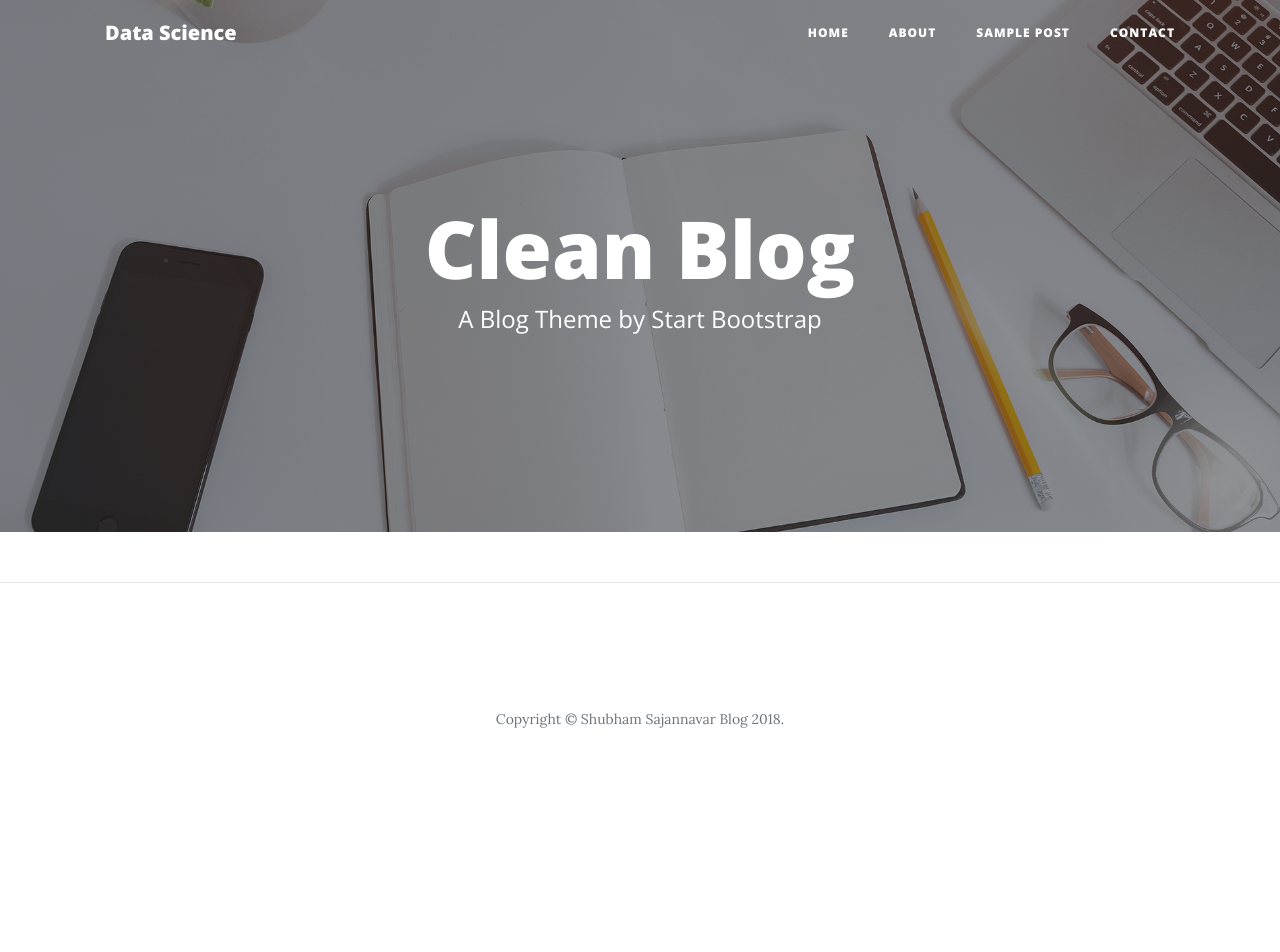
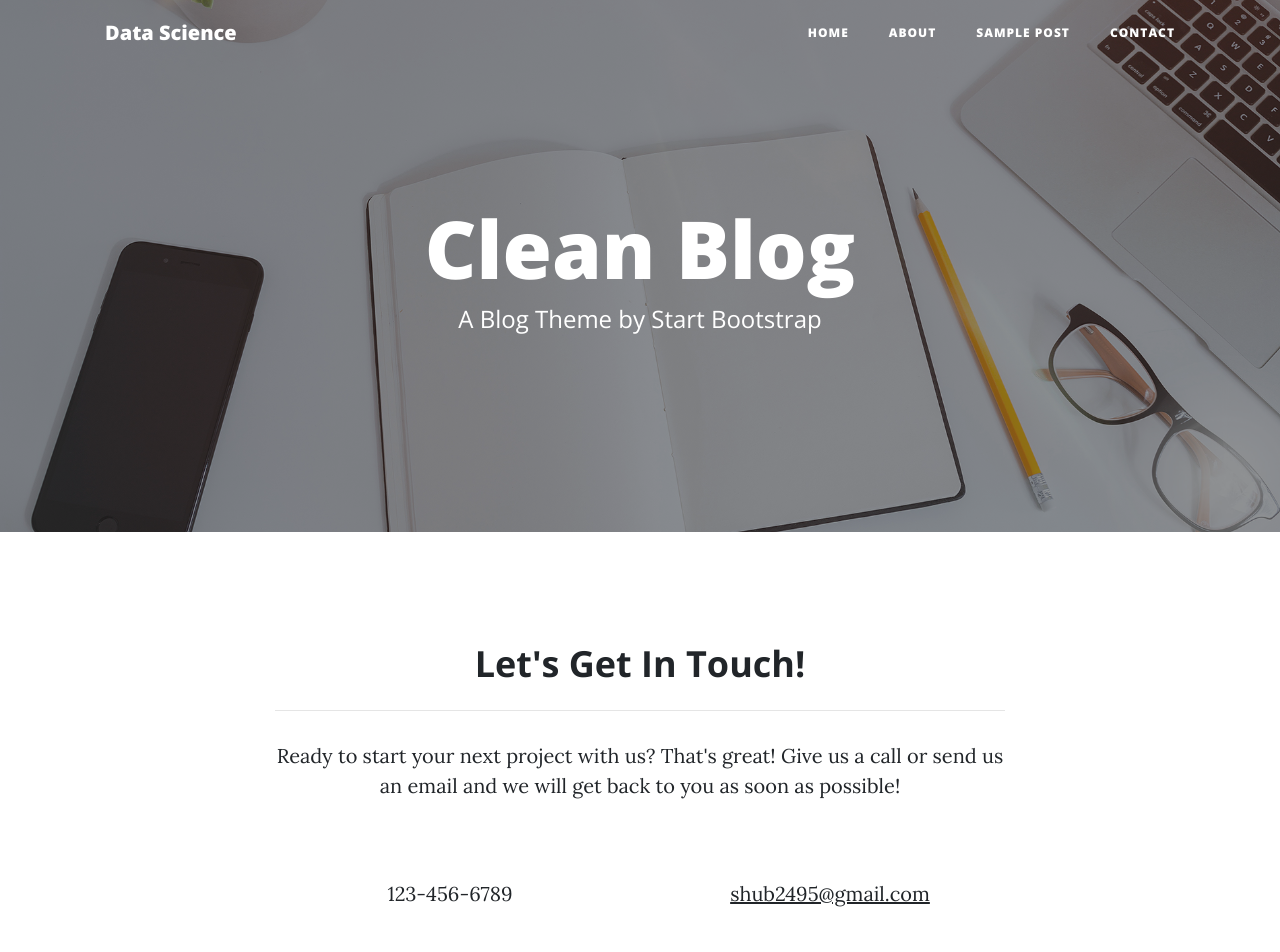
Before and after one commit to vinayakz/shub2495.github.io, a website: page index.html in a window 1280 px wide. Shown: the top 952 px of the page. Before the commit the page ends 800 px from the top, so only its background shows below. Drawn offline with nearby package versions, Linux system fonts and the light colour scheme; files that its build step writes are made by us from their sources.

Commit message:
Update index.html

```diff
--- a/index.html
+++ b/index.html
@@ -81,6 +81,30 @@
 
     <!-- Main Content -->
 
+        <section id="contact">
+      <div class="container">
+        <div class="row">
+          <div class="col-lg-8 mx-auto text-center">
+            <h2 class="section-heading">Let's Get In Touch!</h2>
+            <hr class="my-4">
+            <p class="mb-5">Ready to start your next project with us? That's great! Give us a call or send us an email and we will get back to you as soon as possible!</p>
+          </div>
+        </div>
+        <div class="row">
+          <div class="col-lg-4 ml-auto text-center">
+            <i class="fas fa-phone fa-3x mb-3 sr-contact-1"></i>
+            <p>123-456-6789</p>
+          </div>
+          <div class="col-lg-4 mr-auto text-center">
+            <i class="fas fa-envelope fa-3x mb-3 sr-contact-2"></i>
+            <p>
+              <a href="#">shub2495@gmail.com</a>
+            </p>
+          </div>
+        </div>
+      </div>
+    </section>
+
     <hr>
 
     <!-- Footer -->
```
